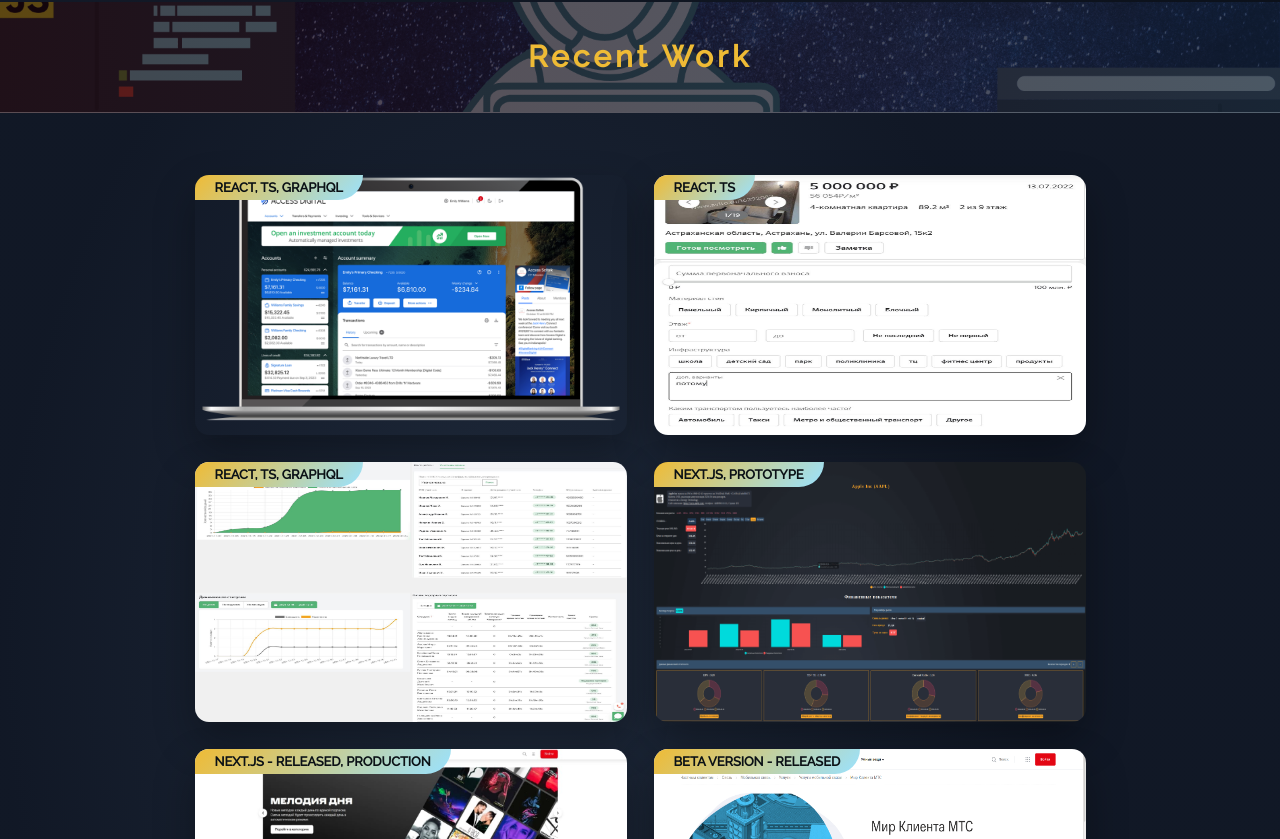
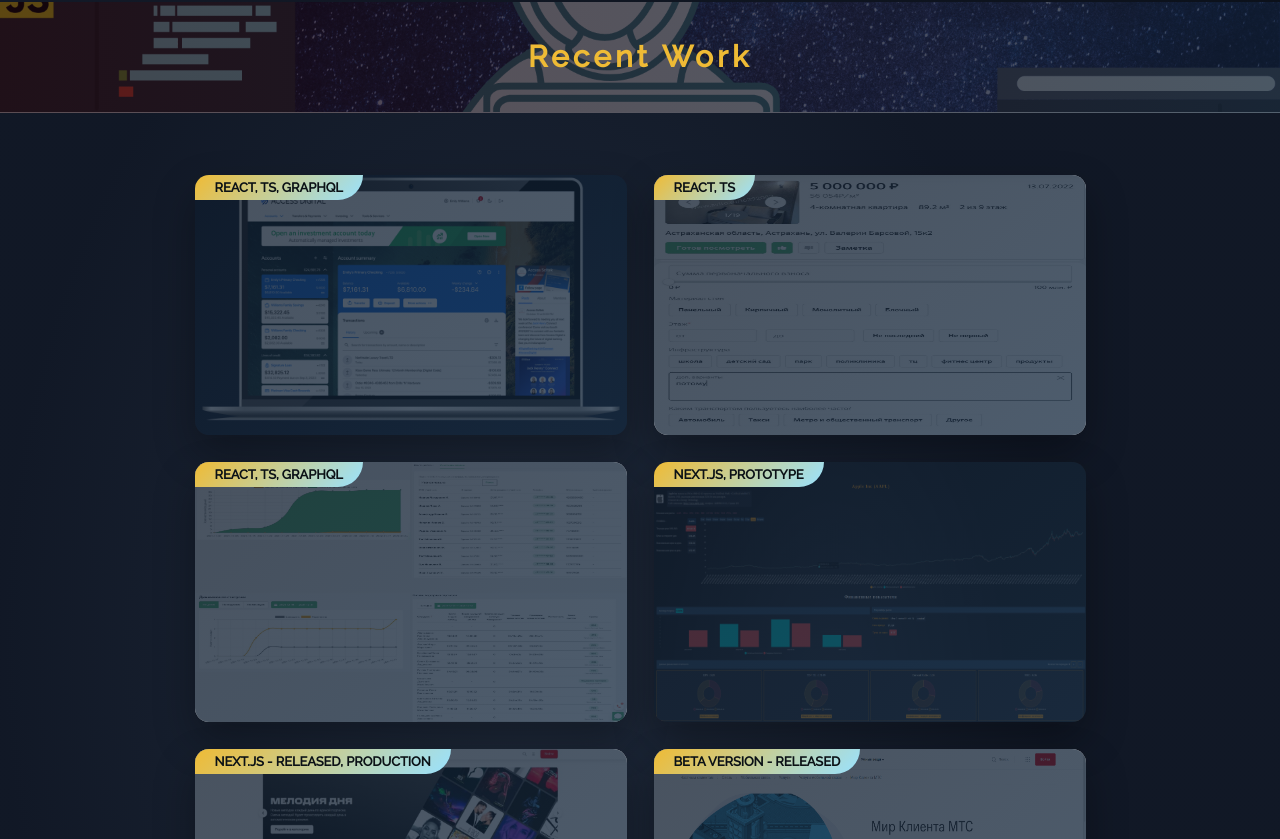
Before and after one commit to dyzz24/portfolio, a React (Vite) app: page / in a window 1280 px wide. Shown: the part 1501-2340 px from the top of the page. Built offline with nearby package versions, Linux system fonts and the light colour scheme.

Commit message:
improvements

```diff
--- a/src/pages/main-page/works/works.scss
+++ b/src/pages/main-page/works/works.scss
@@ -61,9 +61,8 @@
     width: 100%;
     height: 100%;
     background: #efbb35;
-    background: linear-gradient(140deg, rgba(14, 27, 44, 0.95), rgba(20, 40, 62, 0.92));
+    background: linear-gradient(140deg, rgba(14, 27, 44, 0.88), rgba(20, 40, 62, 0.88));
     opacity: 0.86;
-    display: none;
     transition: 0.4s;
     z-index: 2;
   }
```
